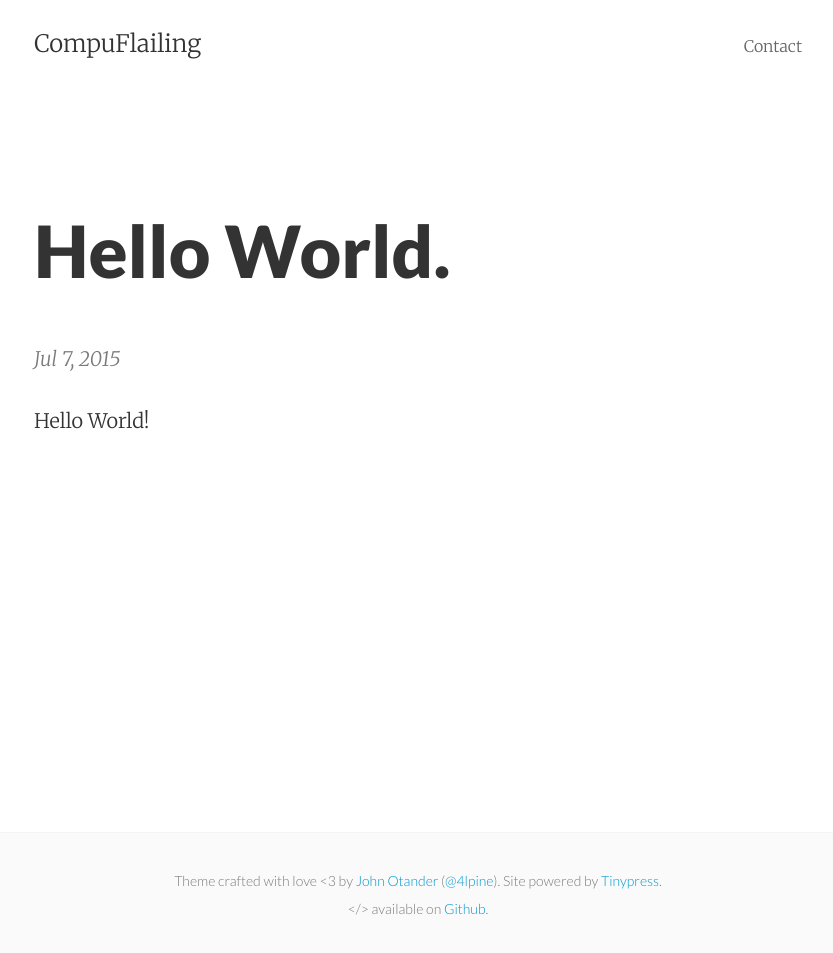
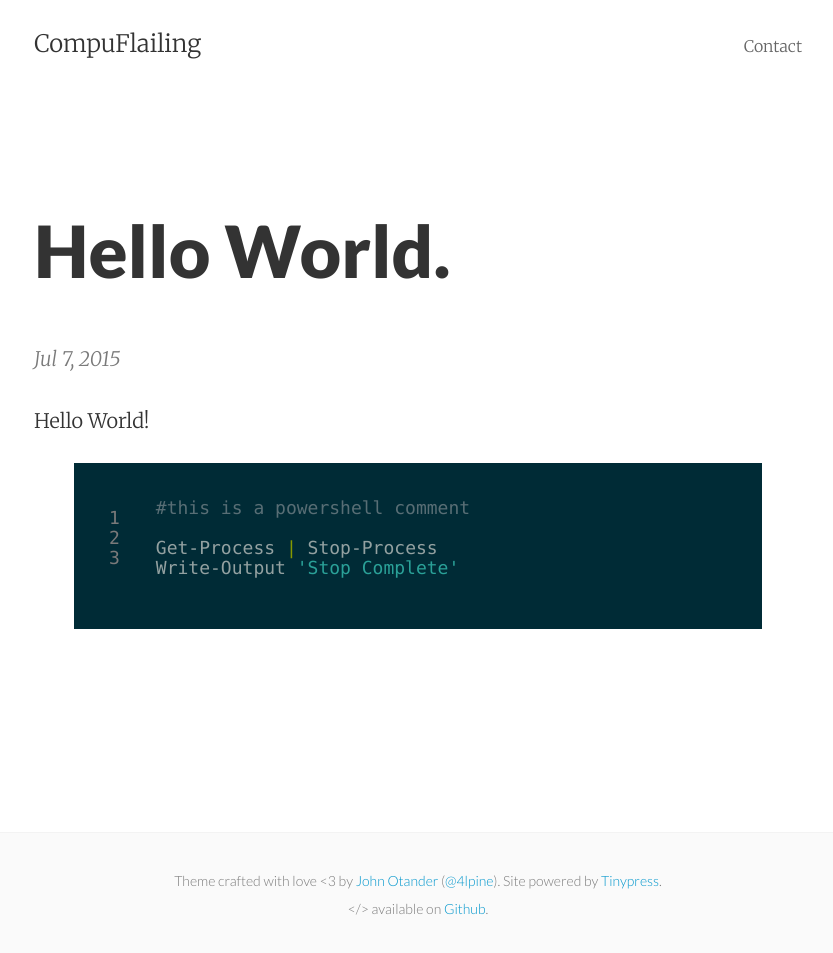
Before and after one commit to RandomNoun7/RandomNoun7.github.io, a Jekyll site: the page built from _posts/2015-07-07-hello-world.markdown, in a window 1280 px wide. Shown: the whole page, without its empty margins (222-1055 px from the left). Built offline with Jekyll 4.4.1, drawn with Linux system fonts in a browser that asks for light colours; nearby versions of some CDN libraries.

Commit message:
Post update: Hello World.

```diff
--- a/_posts/2015-07-07-hello-world.markdown
+++ b/_posts/2015-07-07-hello-world.markdown
@@ -4,3 +4,9 @@ title: Hello World.
 layout: post
 ---
 Hello World!
+
+{%highlight powershell linenos=table%}
+#this is a powershell comment
+Get-Process | Stop-Process
+Write-Output 'Stop Complete'
+{%endhighlight%}
```
